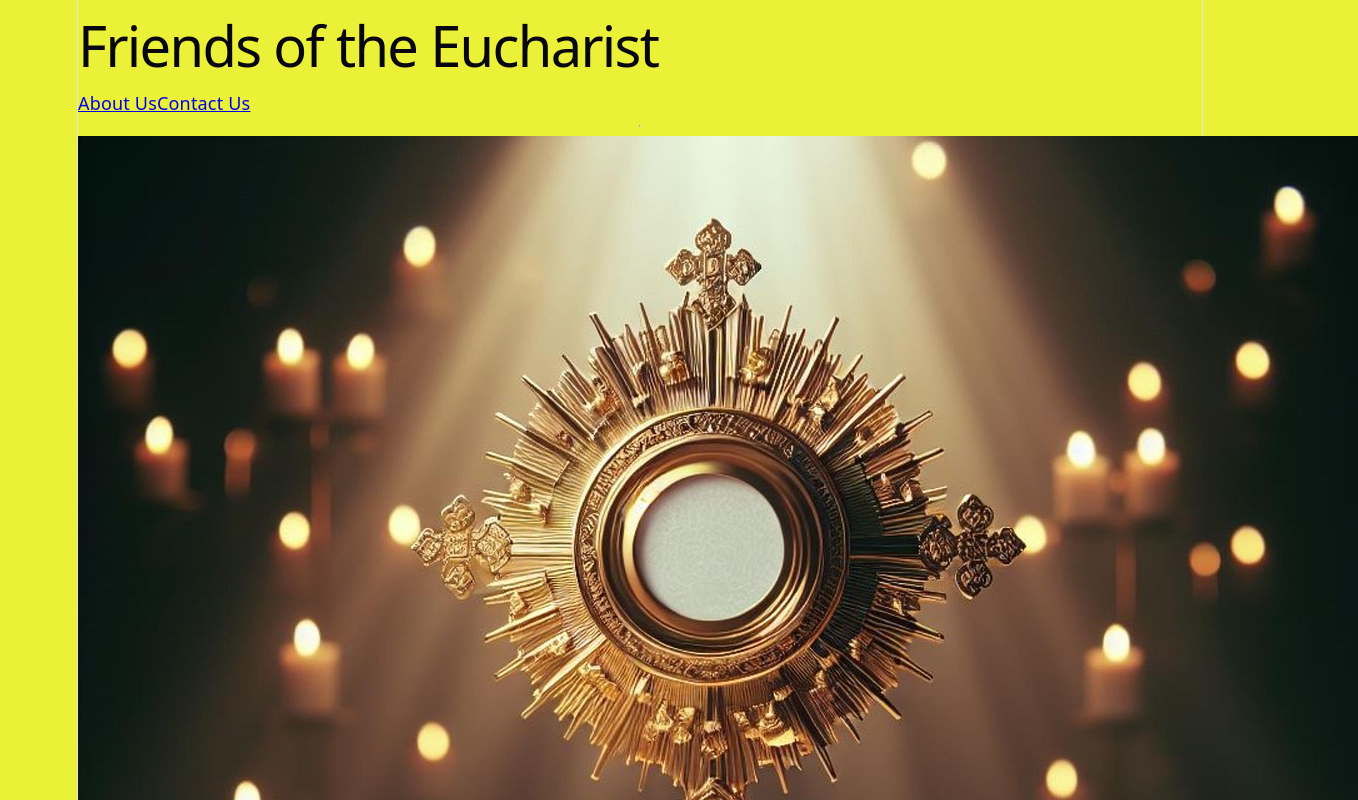
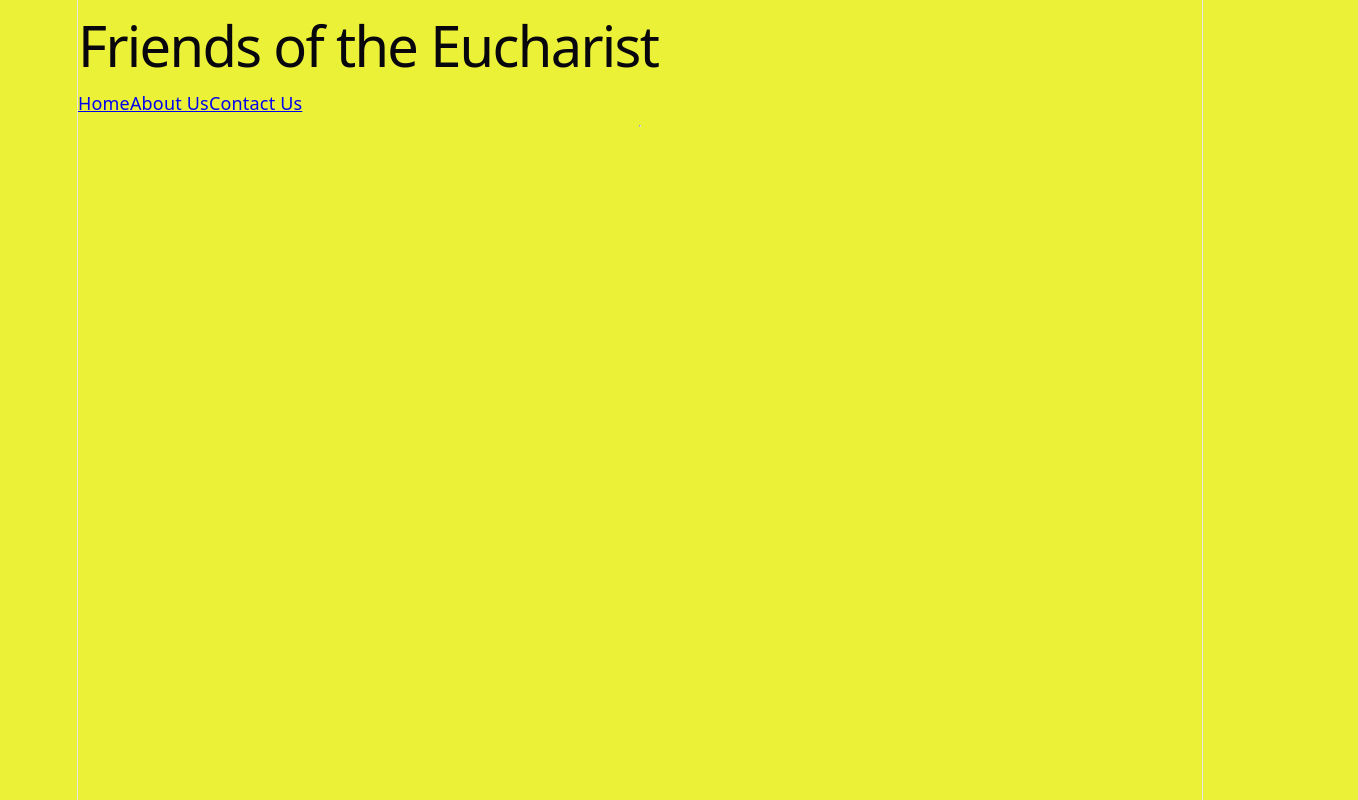
Before and after one commit to Obias090381/My-Website, a React (Vite) app in the folder Website/: page / in a window 1280 px wide. Shown: the top 800 px of the page, 1358 px wide, since content can reach past the window. Built offline with nearby package versions, Linux system fonts and the light colour scheme.

Commit message:
commit 1a2b3c4d5e6f7g8h9i0j

```diff
--- a/Website/src/App.jsx
+++ b/Website/src/App.jsx
@@ -2,7 +2,7 @@ import { BrowserRouter, Routes, Route, Link } from "react-router-dom";
 
 import About from "./Pages/About";
 import Contact from "./Pages/Contact";
-import BlessedSacrament from "./assets/Blessed Sacrament.jpg";
+import Home from "./Pages/Home";
 
 function App() {
   return (
@@ -10,18 +10,17 @@ function App() {
       <h1>Friends of the Eucharist</h1>
 
       <nav>
+        <Link to="/Home">Home</Link>
         <Link to="/About">About Us</Link>
         <Link to="/Contact">Contact Us</Link>
       </nav>
       <hr />
 
-      <div>
-        <img src={BlessedSacrament} alt="Blessed Sacrament" />
-      </div>
-
       <Routes>
+        <Route path="/Home" element={<Home />} />
         <Route path="/About" element={<About />} />
         <Route path="/Contact" element={<Contact />} />
+
       </Routes>
     </BrowserRouter>
   );
--- /dev/null
+++ b/Website/src/Pages/Home.jsx
@@ -0,0 +1,15 @@
+function Home() {
+  return (
+    <section id="Home">
+        <h2>Welcome to Our Site</h2>
+        <p>This is the Home page.</p>
+
+        <div>
+            <img src={BlessedSacrament} alt="Blessed Sacrament" />
+        </div>
+
+
+    </section>
+  );
+}
+export default Home;
```
